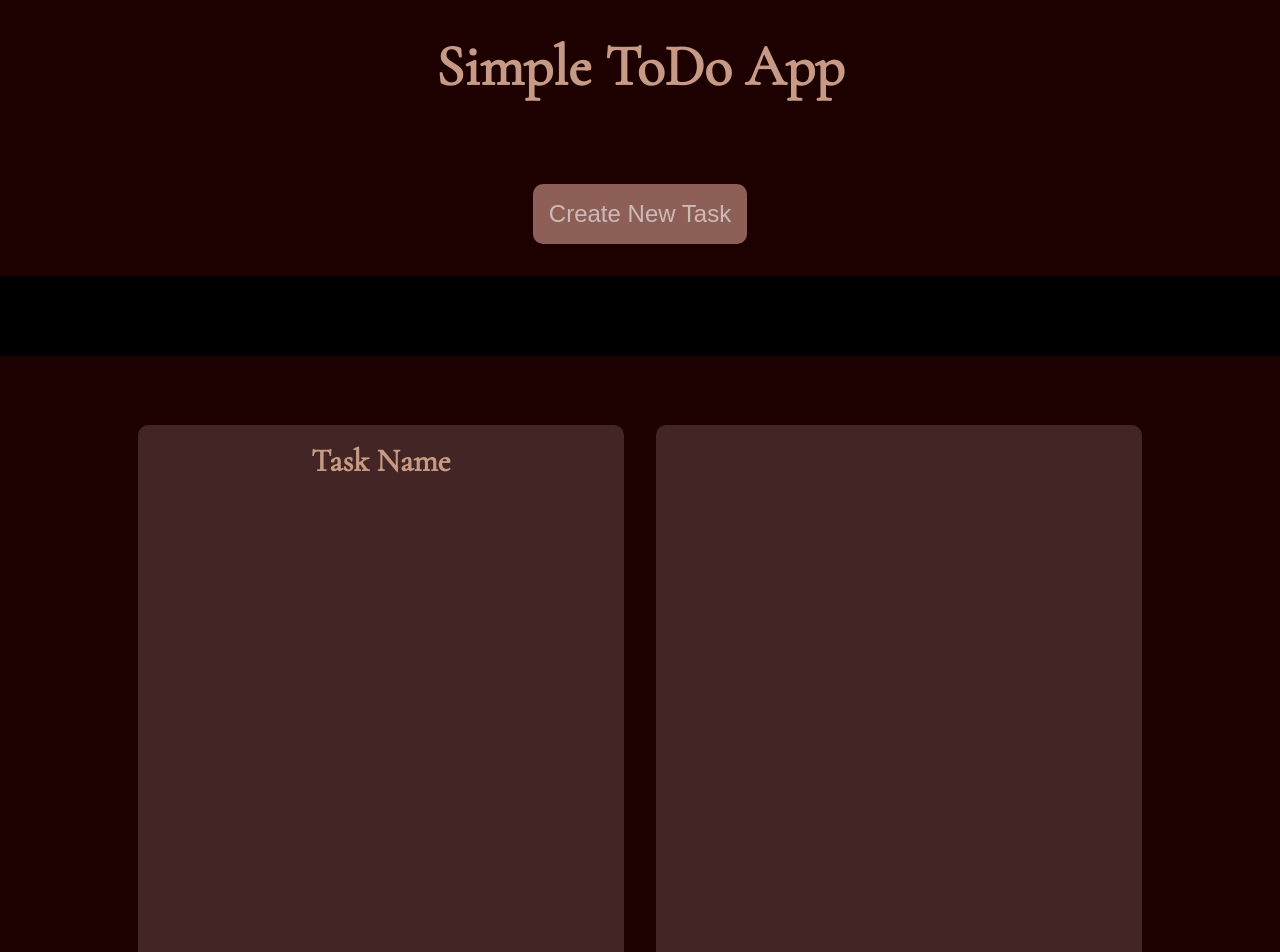
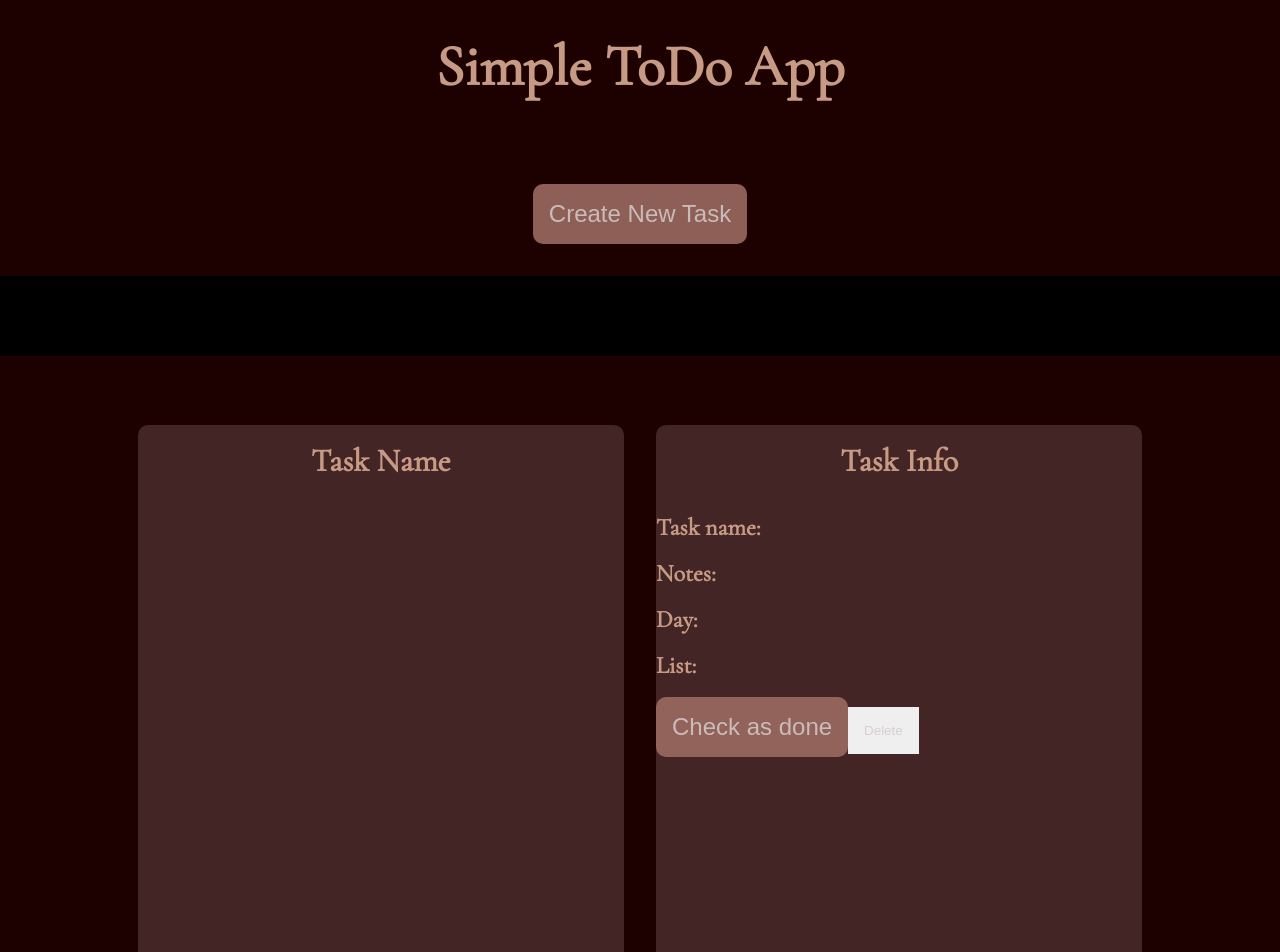
Before and after one commit to Ljusaj123/ToDo-List, a React (Create React App) app: page / in a window 1280 px wide. Shown: the top 952 px of the page. Built offline with nearby package versions, Linux system fonts and the light colour scheme.

Commit message:
jsx for task info container

```diff
--- a/src/App.js
+++ b/src/App.js
@@ -40,7 +40,25 @@ function App() {
             );
           })}
         </div>
-        <div className="task-info-container"></div>
+        <div className="task-info-container">
+          <header>
+            <h1>Task Info</h1>
+          </header>
+          <div className="task-info">
+            <h2>Task name:</h2>
+            <p>{singleTask.name}</p>
+            <h2>Notes:</h2>
+            <p>{singleTask.notes}</p>
+            <h2>Day:</h2>
+            <p>{singleTask.day}</p>
+            <h2>List:</h2>
+            <p>{singleTask.list}</p>
+          </div>
+          <div className="buttons-container">
+            <button className="create-btn">Check as done</button>
+            <button className="delete-btn">Delete</button>
+          </div>
+        </div>
       </main>
       <PopupWindow
         trigger={trigger}
```
